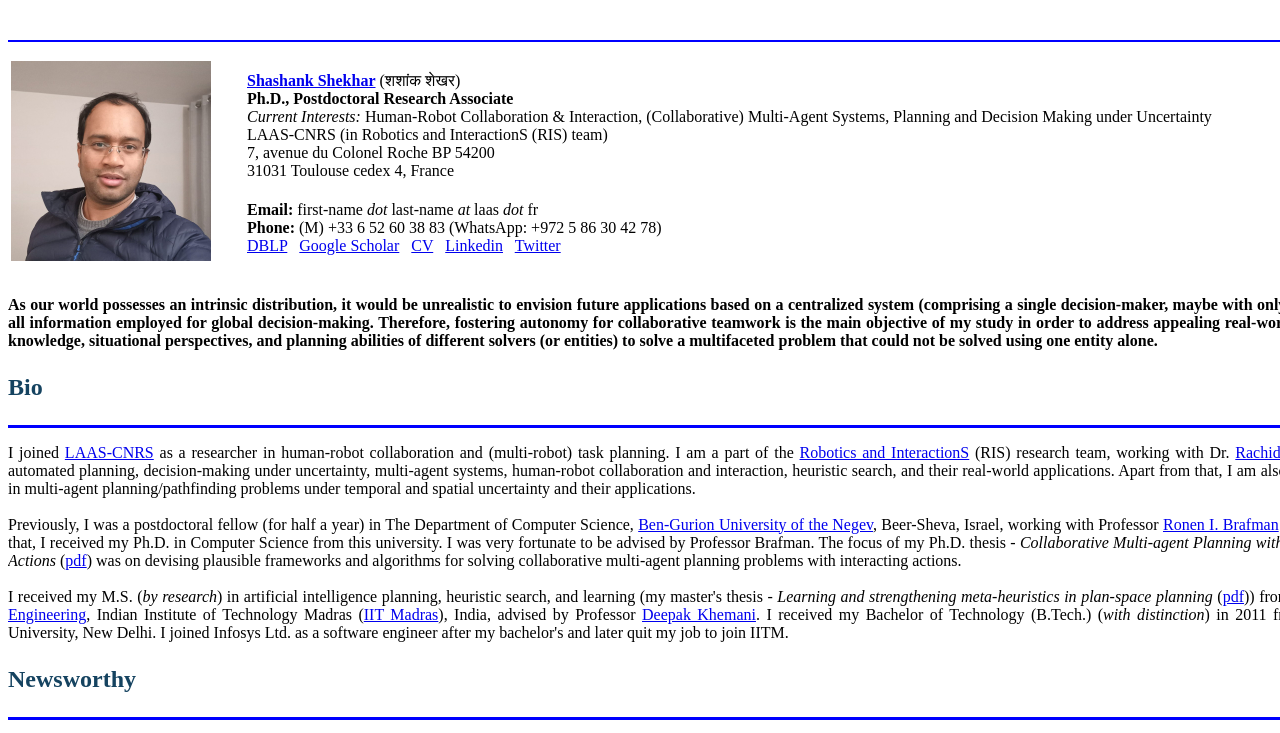
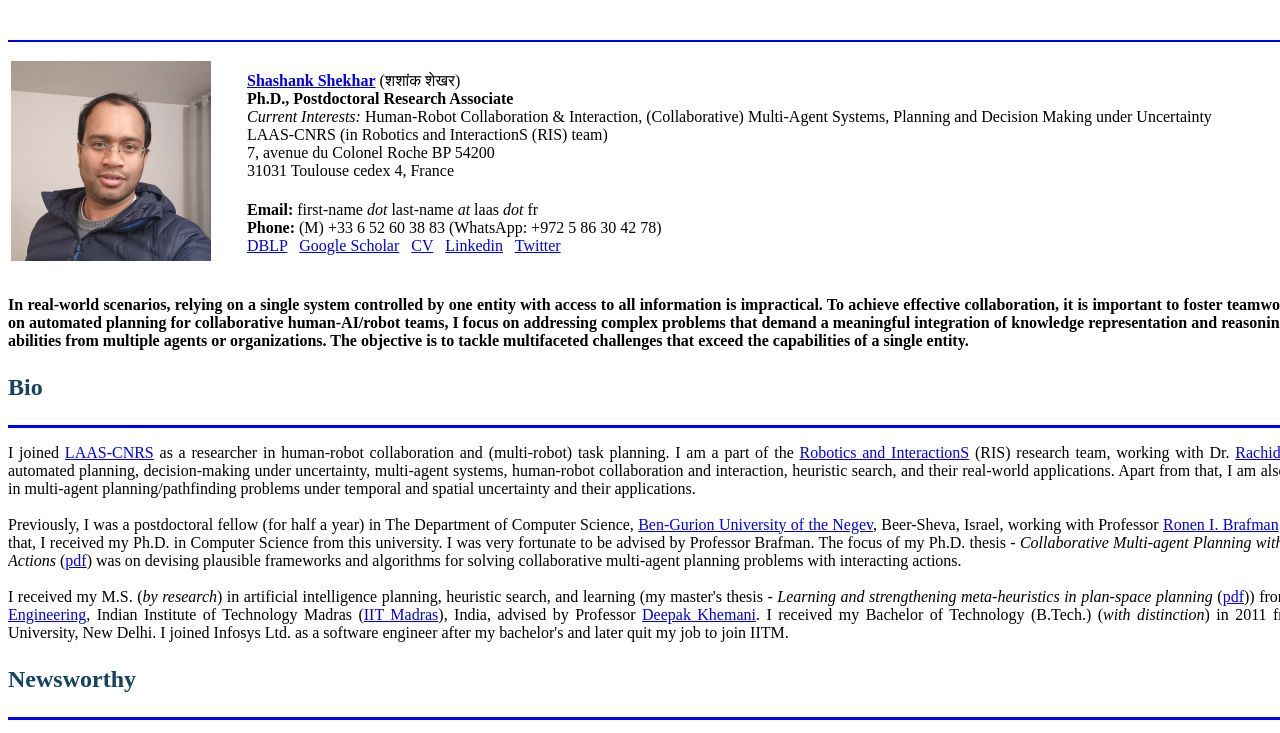
Before and after one commit to shekharsai/shekharsai.github.io, a plain HTML site: page index.html in a window 1280 px wide. Shown: the top 733 px of the page. Drawn offline with Linux system fonts and the light colour scheme.

Commit message:
Update index.html

```diff
--- a/index.html
+++ b/index.html
@@ -62,11 +62,17 @@
 	solvers (or agents) to solve a problem which could not be solved by one, alone.
 	And to coping with natural distributions present in the world.
 	-->
+	<!--
 	As our world possesses an intrinsic distribution,
 	it would be unrealistic to envision future applications based on a centralized system
 	(comprising a single decision-maker, maybe with only a single perspective) with access to all information employed for global decision-making.
 	Therefore, fostering autonomy for collaborative teamwork is the main objective of my study in order to address appealing real-world situations.
 	It includes integrating knowledge, situational perspectives, and planning abilities of different solvers (or entities) to solve a multifaceted problem that could not be solved using one entity alone.
+	-->
+	In real-world scenarios, relying on a single system controlled by one entity with access to all information is impractical.
+	To achieve effective collaboration, it is important to foster teamwork and individuality.
+	In my research on automated planning for collaborative human-AI/robot teams, I focus on addressing complex problems that demand a meaningful integration of knowledge representation and reasoning, perspectives, and problem-solving abilities from multiple agents or organizations.
+	The objective is to tackle multifaceted challenges that exceed the capabilities of a single entity.
 	</div>
 </p></h4>
 
```
